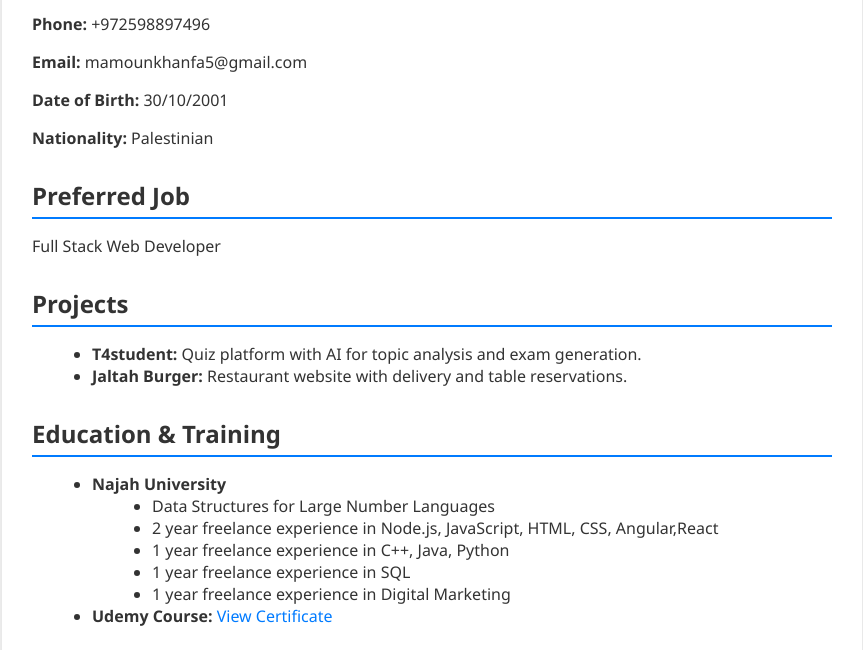
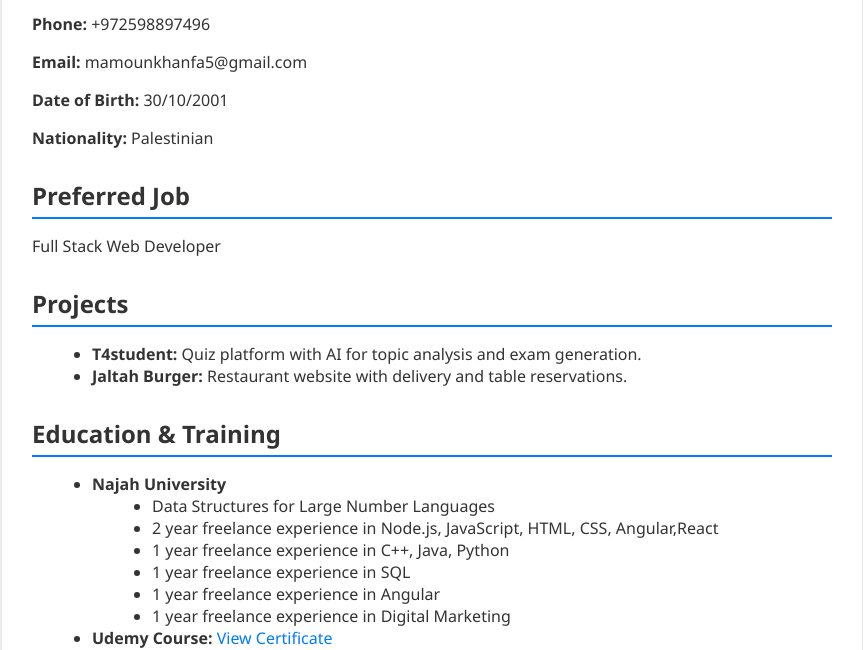
Before and after one commit to mamoun-CS/WEB-CS, a plain HTML site: page index.html in a window 1280 px wide. Shown: the part 155-805 px from the top of the page, without its empty margins (208-1071 px from the left). Drawn offline with Linux system fonts and the light colour scheme.

Commit message:
Update index.html

```diff
--- a/index.html
+++ b/index.html
@@ -39,6 +39,7 @@
             <li>2 year freelance experience in Node.js, JavaScript, HTML, CSS, Angular,React</li>
             <li>1 year freelance experience in C++, Java, Python</li>
             <li>1 year freelance experience in SQL</li>
+             <li>1 year freelance experience in Angular</li>
             <li>1 year freelance experience in Digital Marketing</li>
           </ul>
         </li>
```
